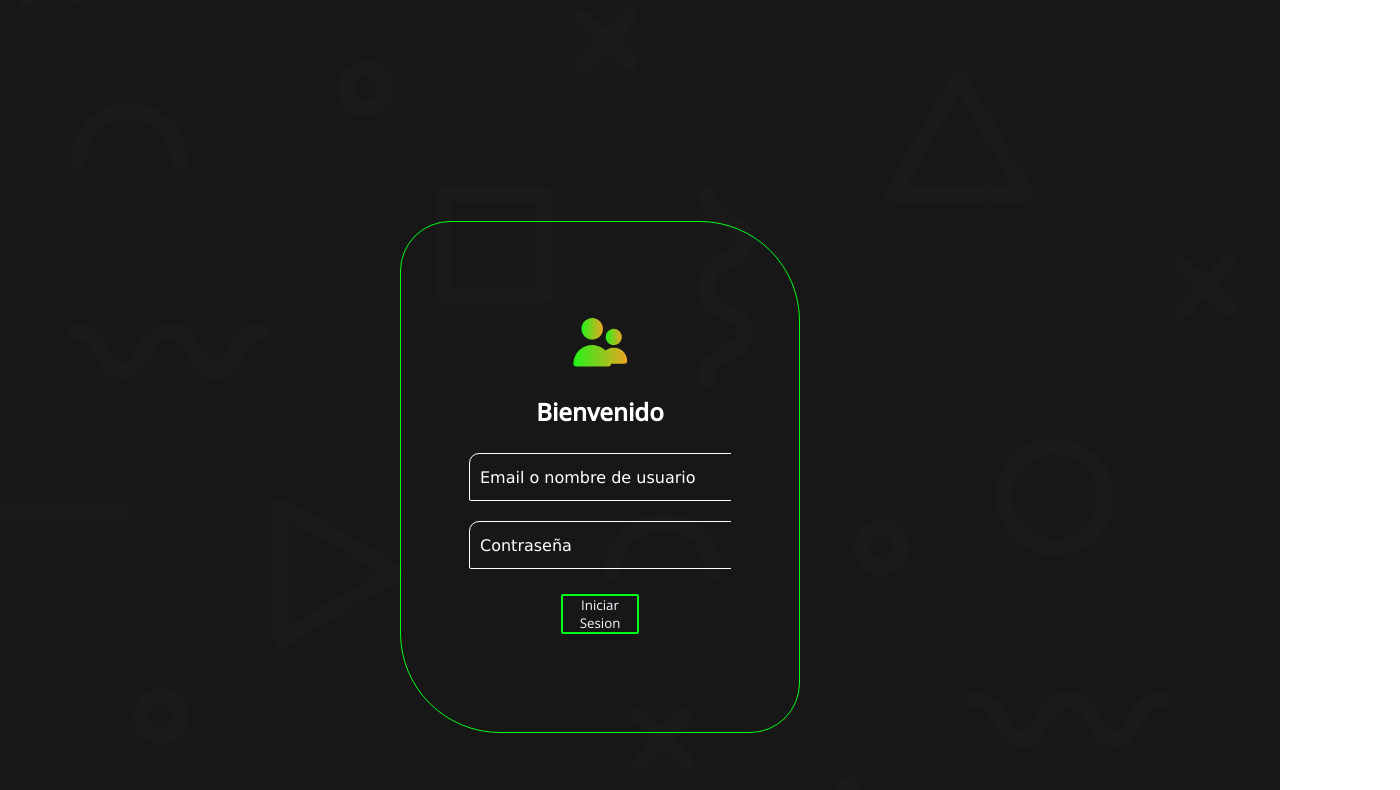
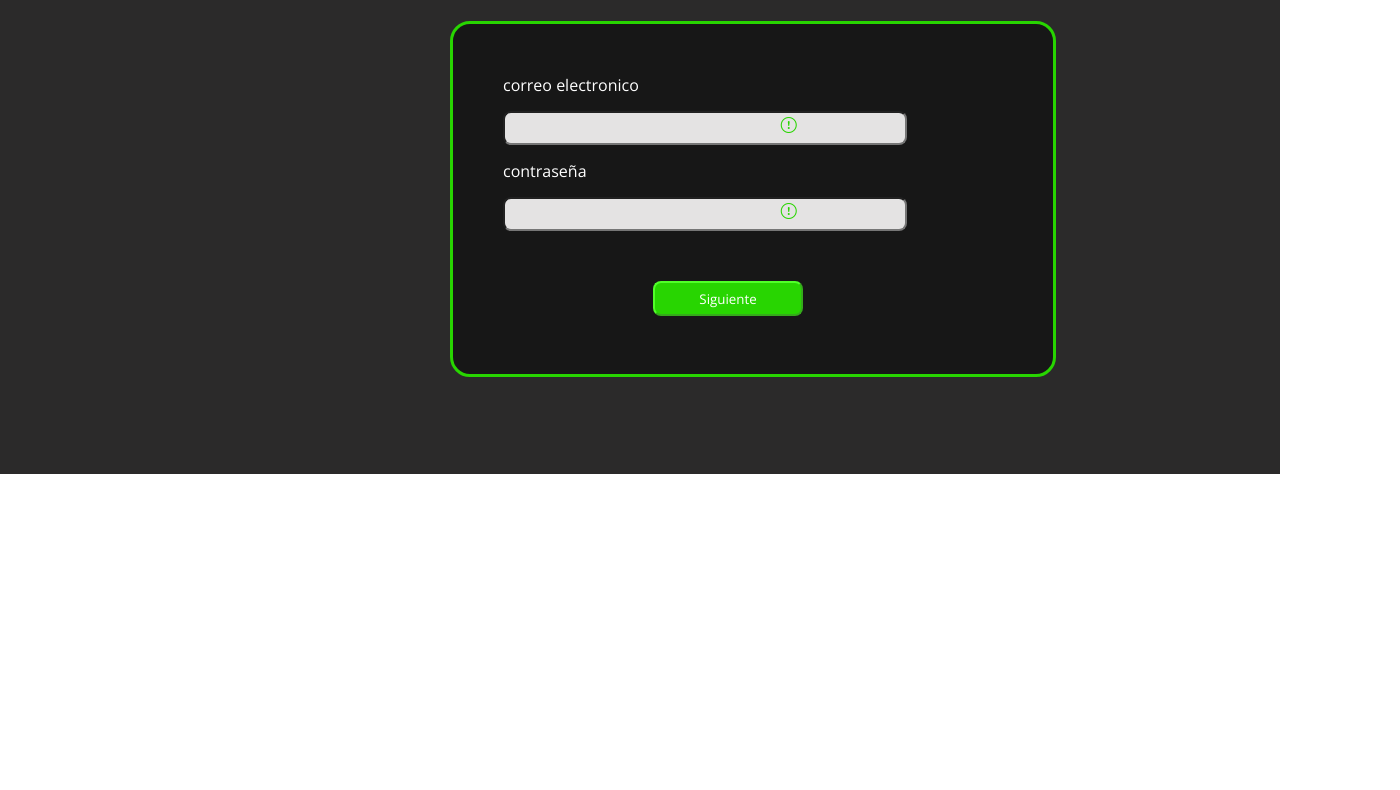
Before and after one commit to KEVIN-JOSUE/XForceGaming, a plain HTML site: page login.html in a window 1280 px wide. Shown: the part 298-1088 px from the top of the page, 1400 px wide, since content can reach past the window. After the commit the page ends 800 px from the top, so only its background shows below. Drawn offline with nearby package versions, Linux system fonts and the light colour scheme.

Commit message:
modified:   assets/css/login.css 	modified:   login.html

```diff
--- a/assets/css/login.css
+++ b/assets/css/login.css
@@ -1,119 +1,172 @@
-*{
+@import url('https://fonts.googleapis.com/css2?family=Open+Sans:wght@300;400;500&display=swap');
+
+* {
+    margin: 0;
     padding: 0;
-    margin: 0;
-    box-sizing: border-box;
-    overflow: auto;
-    overflow-x: hidden;
+    font-family: 'Open Sans', sans-serif;
+    color: white;
 }
 
-/*body {
+*:focus {
+    outline: none;
+}
 
+body {
+    position: relative;
+}
+
+.wrap {
+    width: 1400px;
+    margin-left: auto;
+    margin-right: auto;
+
+    overflow: hidden;
+}
+
+.imagen_fondo {
+    display: block;
+    background-image: url(../img/body-bg.jpg);
+    position: absolute;
+    left: 0;
+    right: 0;
+    top: 0;
+    left: 0;
+    z-index: -100;
+    width: 100%;
+    height: 200%;
+    filter: grayscale(100%);
+}
+
+.container {
+    position: relative;
+    z-index: 200;
+}
+
+#navbar {
+    background: #171717;
+    box-shadow: 0px 0px 50px rgba(255, 255, 255, 0.07);
+    border-bottom: 1px solid rgba(255, 255, 255, 0.1);
+}
+
+#navbar .wrap {
+    display: grid;
+    grid-template-columns: auto 1fr auto;
+    align-items: center;
+    column-gap: 50px;
+    padding: 35px 0px 25px 0px;
+}
+
+#navbar .wrap .contenedor_logo a {
     display: flex;
     align-items: center;
-    justify-content: center;
-    height: 100vh;
-    font-family: Arial, Arial, Helvetica, sans-serif;
-    background: linear-gradient(27deg, black 50% , green 50%);
-}*/
+    text-decoration: none;
+}
 
-.form-body{
+#navbar .wrap .contenedor_logo a img {
+    width: 60px;
+
+    position: relative;
+    top: -10px;
+}
+
+#navbar .wrap .contenedor_logo a p {
+    font-size: 30px;
+    text-transform: uppercase;
+    color: white;
+    font-weight: 600;
+    margin-left: 10px;
+}
+
+#navbar .wrap .contenedor_logo a p span {
+    color: #28D501;
+}
+
+.menu{
+    margin: 0 95%;
+    padding: 0;
+    height: 50px;
+    width: 80px;
+    display: block;
+    text-align: center;
+    font-size: 40px;
+}
+.menu .bi{
+    cursor: pointer;
+
+}
+.menu .bi:hover{
+    color: #28D501;
+}
+
+.body_login{
+
+ background-color: #2b2a2a;
+   width: 100%;
+   height: 653px;
+
+}
+.head_login{
+
+    width:400px;
+    height: 200px;
+    margin: 0 550px;
+}
+.head_login img{
+    margin-left: 140px;
+}
+.head_login h1{
+
+    margin-left: 95px;
+    margin-top: 15px;
+}
+
+.formulario_login{
+
+    width:600px;
+    height: 350px;
+    margin: 0 450px;
+    background-color: #171717;
+    border: 3px solid #28D501;
+    border-radius: 20px;
+}
+.formulario_login form{
+
+    margin-left: 50px;
+    margin-top: 50px;
+}
 
 
-    overflow: auto;
-       padding: 68px;
-       width: 400px;
-       min-width: 300px;
-       border-radius: 100px;
-       border-top-left-radius: 50px;
-       border-bottom-right-radius: 50px;
-       border: solid 1px #00FF19;
-       margin: 400px;
-       justify-content: center;
-       align-items:  flex-start;
+.formulario_login form .card{
+    display: flex;
+    flex-direction: column;
+    margin-top: 15px;
+
 }
+.formulario_login form .card input{
+    width: 400px;
+    height: 30px;
+    margin-top: 15px;
+    border-radius: 8px;
+    background-color:#e4e3e3;
 
-.form-body img{
+}
+.formulario_login form .bi{
+    color: #28D501;
+    position: absolute;
+    left: 61%;
+    margin-top: 40px;
 
-    width: 65px;
-    display: block;
-    margin: 20px auto;
+
 
 }
 
-
-
-
-
-.text {
-
-    text-align: center;
-    font-size: 1.5rem;
-    font-weight: 600;
-    color: white;
-    margin-bottom: 25px;
-
+.formulario_login form .submit{
+    background-color: #28D501;
+    width: 150px;
+    height: 35px;
+    border-radius: 8px;
+    margin-top: 50px;
+    margin-left: 150px;
+    cursor: pointer;
+    border-color: #50ff29;
 }
-
-.form-body input {
-
-    display: block;
-    margin: auto;
-    height: 48px;
-    width: 275px;
-    padding-left: 10px;
-    color: white;
-    border: 1px solid;
-    border-radius: 2px;
-    font-family: Verdana, Geneva, Tahoma, sans-serif;
-    background-color: transparent;
-    border-top-left-radius: 10px;
-    border-bottom-right-radius:  10px; ;
-    font-size: 1rem;
-    outline: none;
-
-}
-
-.form-body input[type="password"] {
-
- margin-top: 20px;
-
-}
-
-::placeholder {
-
-    font-size: 1rem;
-    color: rgba(255, 255 , 255, 596);
-}
-
-.form-body input:hover{
-
-     transition: .5s;
-     border: 1px solid #00FF19;
-     color: #00FF19;
-}
-
-
-.form-body button {
-
-    display: block;
-    margin: auto;
-    margin-top: 25px;
-    margin-bottom: 30px;
-    height: 40px;
-    width: 78px;
-    background: transparent;
-    color: aliceblue;
-    border-radius: 2px;
-    cursor: pointer;
-    outline: none;
-    border: 2px solid #00FF19;
-    transition: all .5s ease;
-
-}
-
-.form-body button:hover{
-
-    color: aliceblue;
-    border: 2px solid #00FF19;
-    background: linear-gradient(green,green);
-}
--- a/login.html
+++ b/login.html
@@ -1,17 +1,18 @@
 <!DOCTYPE html>
-<html lang="es">
+<html lang="en">
 <head>
     <meta charset="UTF-8">
     <meta http-equiv="X-UA-Compatible" content="IE=edge">
     <meta name="viewport" content="width=device-width, initial-scale=1.0">
-        <title>XForceGaming | Inicio</title>
-        <link rel="icon" href="assets/img/XForceGame - Logo.svg">
-        <link rel="stylesheet" href="assets/css/style.css">
-        <link rel="stylesheet" href="./assets/css/login.css">
-
+    <link href="https://fonts.googleapis.com/icon?family=Material+Icons" rel="stylesheet">
+    <link rel="preconnect" href="https://fonts.gstatic.com">
+    <link rel="stylesheet" href="https://cdn.jsdelivr.net/npm/bootstrap-icons@1.9.1/font/bootstrap-icons.css">
+    <link rel="stylesheet" href="https://cdnjs.cloudflare.com/ajax/libs/font-awesome/6.1.2/css/all.min.css"
+        integrity="sha512-1sCRPdkRXhBV2PBLUdRb4tMg1w2YPf37qatUFeS7zlBy7jJI8Lf4VHwWfZZfpXtYSLy85pkm9GaYVYMfw5BC1A=="
+        crossorigin="anonymous" referrerpolicy="no-referrer" />
+        <link rel="stylesheet" href="assets/css/login.css">
+    <title>login</title>
 </head>
-
-
 <body>
     <nav class="container" id="navbar">
         <div class="wrap">
@@ -22,31 +23,56 @@
                 </a>
             </div>
 
+          <div class="menu"><i class="bi bi-list"></i></div>
 
 
         </div>
     </nav>
 
 
-        <section class="container formulario">
+    <div class="body_login">
 
-            <div class="form-body">
-                <img src="./assets/img/🦆 icon _people.svg" width="10"  alt="Usuario">
-                <p class="text">Bienvenido </p>
-                <form class="login-form">
-                   <input type="text" placeholder="Email o nombre de usuario">
-                   <input type="password" placeholder="Contraseña">
-                   <button>Iniciar Sesion</button>
+ <div class="head_login">
+    <img src="./assets/img/🦆 icon _people.svg" width="100"  alt="Usuario">
+    <h1>INICIA SESIÒN</h1>
+ </div>
+ <div class="formulario_login">
+    <form action="#" >
+
+        <div class="card">
+            <label for="name"> correo electronico</label>
+            <input type="text" name="user_name"  >
+            <i class="bi bi-exclamation-circle"></i>
+        </div>
+        <div class="card">
+            <label for="password"> contraseña</label>
+            <input type="password" name="user_password">
+            <i class="bi bi-exclamation-circle"></i>
+        </div>
+
+
+        <input type="submit" value="Siguiente" class="submit">
 
 
     </form>
  </div>
 
 
-        </section>
 
-        <div class="imagen_fondo"></div>
 
-        <script src="assets/js/slider.js"></script>
+
+
+
+
+
+
+
+
+
+
+    </div>
+
+
+
 </body>
 </html>
```
Lines whose indentation alone changed are shown as unchanged.
